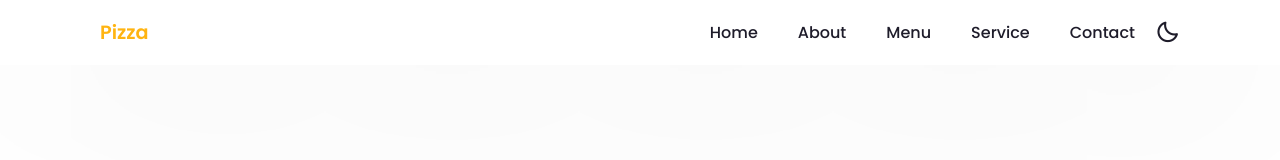
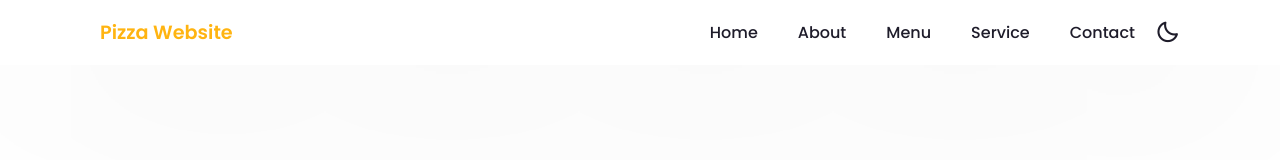
Before and after one commit to subashreekasilingam/pizzaWebsite, a plain HTML site: page index.html in a window 1280 px wide. Shown: the top 160 px of the page. Drawn offline with nearby package versions, Linux system fonts and the light colour scheme; a script that the page names is missing.

Commit message:
added title

```diff
--- a/index.html
+++ b/index.html
@@ -16,7 +16,7 @@
 <body>
     <!-- Navbar -->
     <header>
-        <a href="#" class="logo">Pizza</a>
+        <a href="#" class="logo">Pizza Website</a>
         <div class="bx bx-menu" id="menu-icon"></div>
 
         <ul class="navbar">
```
